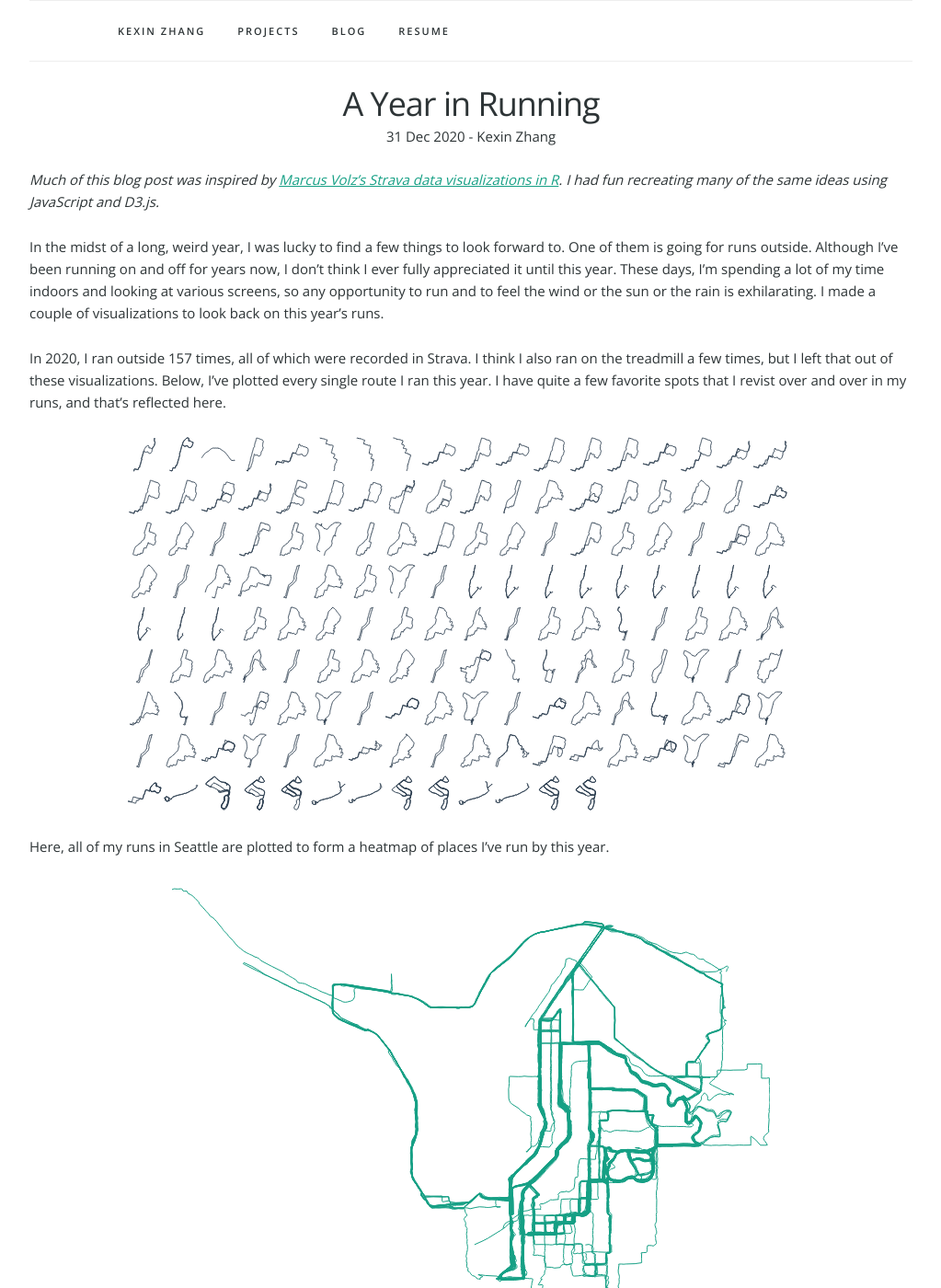
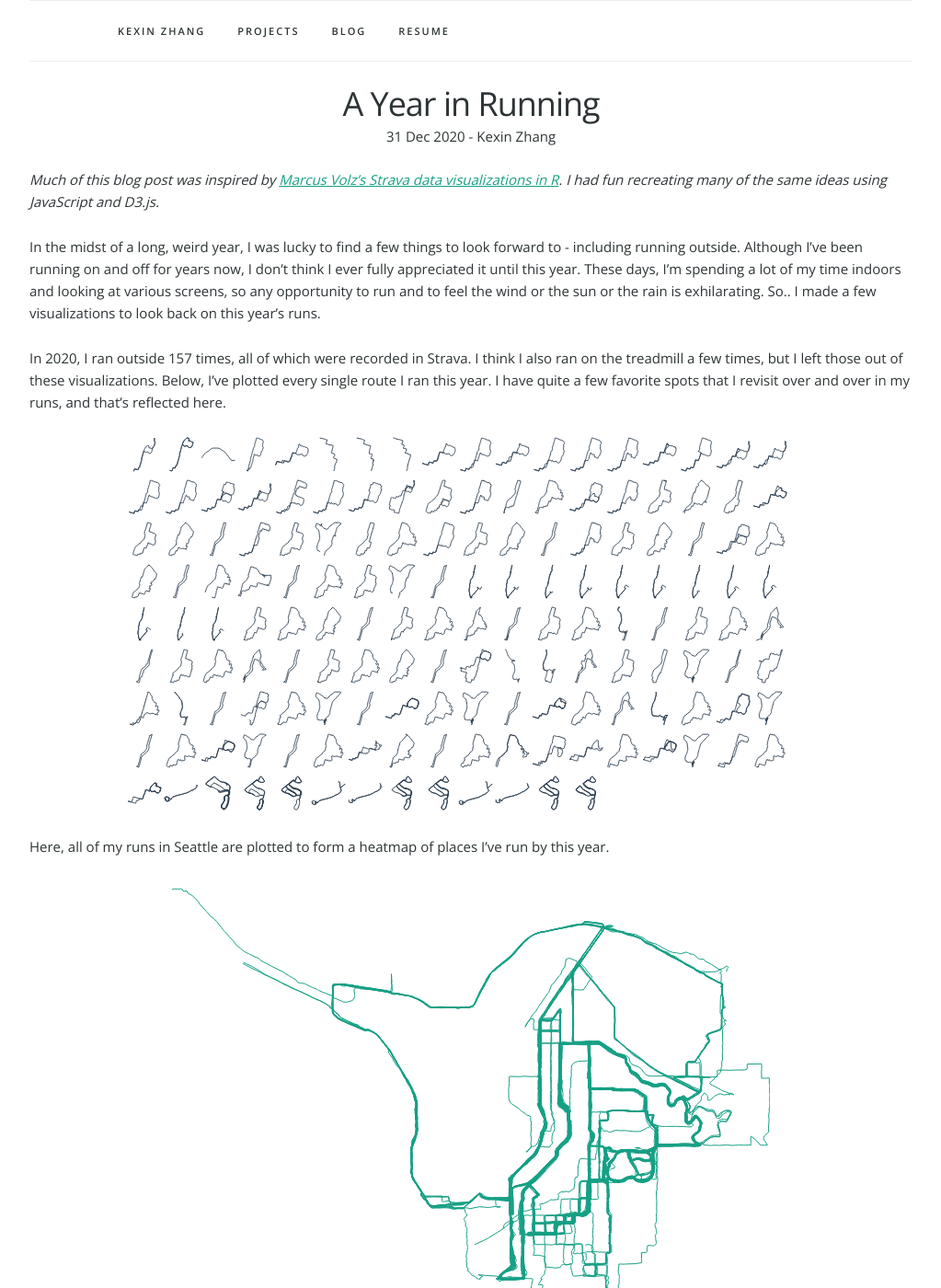
Before and after one commit to kexin-zhang/kexin-zhang.github.io, a Jekyll site: the page built from _posts/2020-12-31-year-in-running.md, in a window 1280 px wide and 1400 px high. Shown: the whole window at 92% size, without its empty margins (128-1151 px from the left). Built offline with Jekyll 4.4.1, drawn with Linux system fonts in a browser that asks for light colours; nearby versions of some CDN libraries; some of the changed text lies outside the part shown.

Commit message:
fix typo

```diff
--- a/_posts/2020-12-31-year-in-running.md
+++ b/_posts/2020-12-31-year-in-running.md
@@ -7,9 +7,9 @@
 ---
 *Much of this blog post was inspired by [Marcus Volz's Strava data visualizations in R](https://marcusvolz.com/strava/){:target="_blank"}. I had fun recreating many of the same ideas using JavaScript and D3.js.*
 
-In the midst of a long, weird year, I was lucky to find a few things to look forward to. One of them is going for runs outside. Although I've been running on and off for years now, I don't think I ever fully appreciated it until this year. These days, I'm spending a lot of my time indoors and looking at various screens, so any opportunity to run and to feel the wind or the sun or the rain is exhilarating. I made a couple of visualizations to look back on this year's runs.
+In the midst of a long, weird year, I was lucky to find a few things to look forward to - including running outside. Although I've been running on and off for years now, I don't think I ever fully appreciated it until this year. These days, I'm spending a lot of my time indoors and looking at various screens, so any opportunity to run and to feel the wind or the sun or the rain is exhilarating. So.. I made a few visualizations to look back on this year's runs.
 
-In 2020, I ran outside 157 times, all of which were recorded in Strava. I think I also ran on the treadmill a few times, but I left that out of these visualizations. Below, I've plotted every single route I ran this year. I have quite a few favorite spots that I revist over and over in my runs, and that's reflected here.
+In 2020, I ran outside 157 times, all of which were recorded in Strava. I think I also ran on the treadmill a few times, but I left those out of these visualizations. Below, I've plotted every single route I ran this year. I have quite a few favorite spots that I revisit over and over in my runs, and that's reflected here.
 
 <div id="paths"></div>
 
@@ -17,11 +17,11 @@
 
 <div id="heatmap"><img src="/static/img/paths.svg" alt="Heatmap of running routes" /></div>
 
-It's also pretty new for me to be consistent with my running schedule. At the beginning of the year, I had some issues with my IT band, which flared up every time I tried to run. Thankfully, my IT band calmed down in March, when the first lockdowns happened in Washington. I started running again just to have an excuse to go outside. Since, then I have kept it up to run four days a week during most weeks.
+It's also pretty new for me to be consistent with my running schedule. At the beginning of the year, I had some issues with my IT band, which flared up every time I tried to run. Thankfully, my IT band calmed down in March, when the first lockdowns happened in Washington. I started running again just to have an excuse to go outside. Since then, I have continued running four times a week during most weeks.
 
 <div id="calendar" class="max-width-1200"></div>
 
-During this time, my weekly milage has plateaued at around 20 miles a week. On most weeks, I also get some decent elevation gain, which is bound to happen when you live at the bottom of a giant hill. The weeks with low elevation gain are mostly from different cities that are less hilly than Seattle. I'm hoping to work up to more milage and elevation gain next year.
+During this time, my weekly milage has plateaued at around 20 miles a week. Most of the time, I also get some decent elevation gain, which is bound to happen when you live at the bottom of a giant hill. The weeks with low elevation gain are mostly from different cities that are less hilly than Seattle. I'm hoping to work up to more milage and elevation gain next year.
 
 <div id="weekly-distance" class="max-width-1200"></div>
 <div id="weekly-elevation" class="max-width-1200"></div>
```
Also changed, not shown: other parts of _posts/2020-12-31-year-in-running.md (+1 -1 lines).
